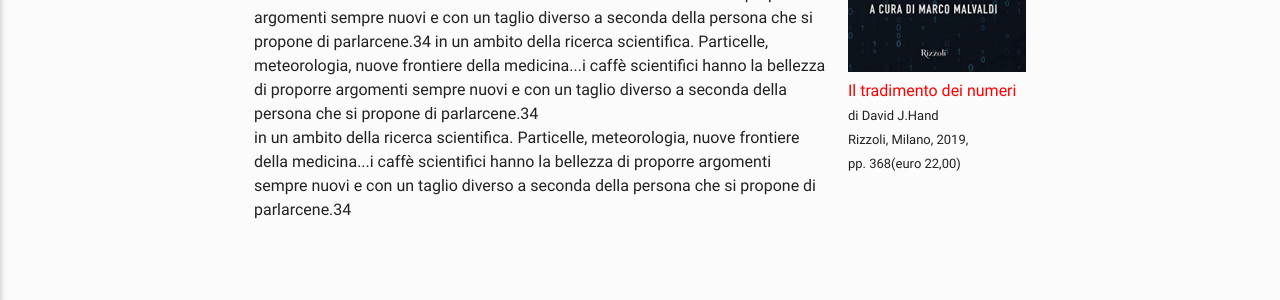
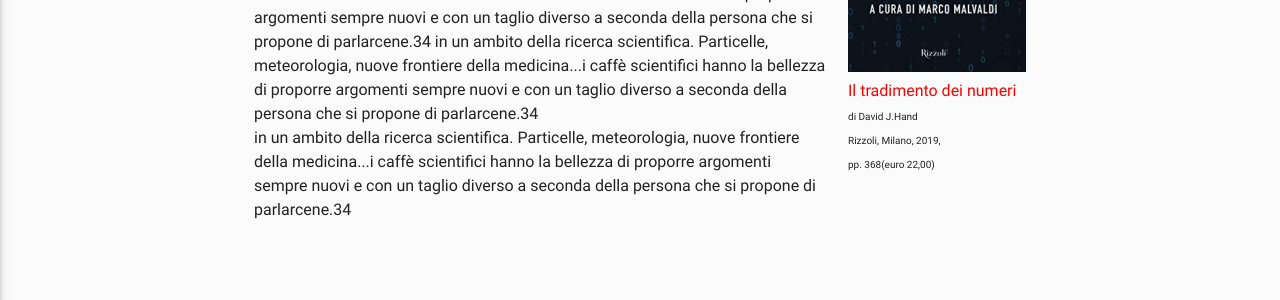
Before and after one commit to ai-sf/aisf_perugia, a Jekyll site: the page built from recensioni/Rec2.html, in a window 1280 px wide. Shown: the part 388-688 px from the top of the page. Built offline with Jekyll 4.4.1, drawn with Linux system fonts in a browser that asks for light colours; nearby versions of some CDN libraries.

Commit message:
Update Rec2.html

```diff
--- a/recensioni/Rec2.html
+++ b/recensioni/Rec2.html
@@ -71,7 +71,7 @@ Rizzoli, Milano, 2019,<br> -->
     <p>
     <img class="mySlides" src="/perugia/Slideshow/books/Book1.png" style="height:50%"><br>
     <font color="red">Il tradimento dei numeri</font><br>
-<font size="2.4">
+<font size="0.4">
     di David J.Hand<br>
     Rizzoli, Milano, 2019,<br>
     pp. 368(euro 22,00)</font></p>
```
